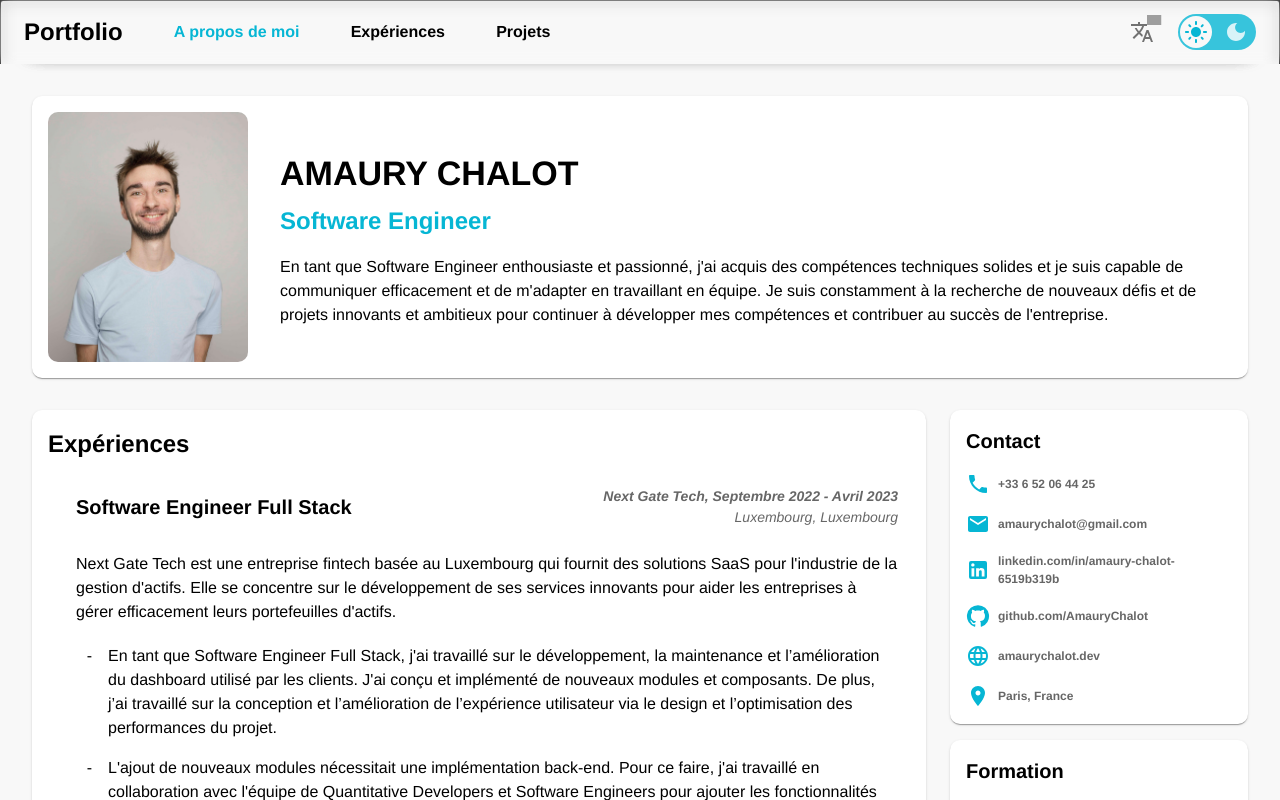
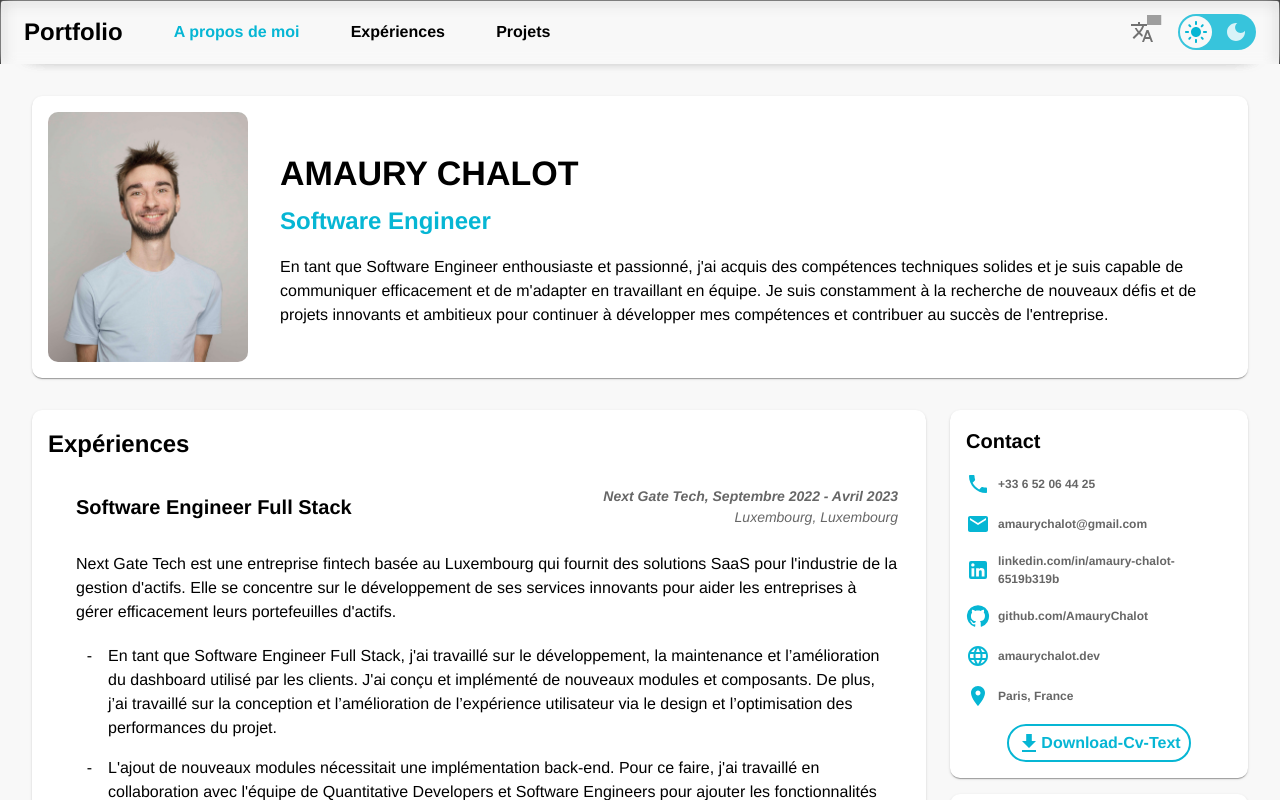
Before and after one commit to AmauryChalot/react-resume, a React (Vite) app: page / in a window 1280 px wide. Built offline with nearby package versions, Linux system fonts and the light colour scheme; grey boxes are pictures that could not be loaded.

Commit message:
feat: added section in links to download cv

```diff
--- /dev/null
+++ b/src/components/AnimatedIconPrimaryButton/AnimatedIconPrimaryButton.models.ts
@@ -0,0 +1,6 @@
+import React from "react";
+
+export interface AnimatedIconPrimaryButtonProps {
+    text: string;
+    icon?: React.ReactNode;
+}
--- /dev/null
+++ b/src/components/AnimatedIconPrimaryButton/AnimatedIconPrimaryButton.styles.ts
@@ -0,0 +1,50 @@
+import { SxProps, Theme } from "@mui/material";
+
+export const sxDownloadButton: SxProps<Theme> = {
+    backgroundColor: "transparent",
+    border: (theme) => `2px solid ${theme.palette.primary.main}`,
+    borderRadius: '9999px',
+    textTransform: 'capitalize',
+    transition: "all 0.1s ease-in-out",
+    fontWeight: 600,
+    paddingY: "2px",
+
+
+    "> a": {
+        position: "relative",
+        display: "flex",
+        flexDirection: "row",
+        alignItems: "center",
+        justifyContent: "center",
+        textDecoration: "none",
+        color: "inherit",
+
+        "> h3": {
+            fontWeight: 600,
+        },
+
+        "> div": {
+            display: "flex",
+            alignItems: "center",
+            justifyContent: "flex-end",
+            flexDirection: "column",
+            gap: "2px",
+            width: "24px",
+            height: "24px",
+            paddingBottom: "6px",
+            transition: "gap 100ms ease-in-out",
+        },
+
+        ":active": {
+            "> div": {
+                gap: "0px",
+            },
+        }
+    },
+}
+
+export const sxDownloadBottomIcon: SxProps<Theme> = {
+    backgroundColor: (theme) => theme.palette.primary.main,
+    width: "14px",
+    height: "2px",
+}
--- /dev/null
+++ b/src/components/AnimatedIconPrimaryButton/AnimatedIconPrimaryButton.tsx
@@ -0,0 +1,31 @@
+import { Box, Button, Typography } from "@mui/material";
+import React from "react";
+import { DynamicText } from "../DynamicText/DynamicText";
+import {
+  sxDownloadBottomIcon,
+  sxDownloadButton,
+} from "./AnimatedIconPrimaryButton.styles";
+import { AnimatedIconPrimaryButtonProps } from "./AnimatedIconPrimaryButton.models";
+import FrenchPDF from "../../assets/documents/Amaury-Chalot-CV-FR.pdf";
+
+export const AnimatedIconPrimaryButton = (
+  props: AnimatedIconPrimaryButtonProps
+) => {
+  const { text, icon } = props;
+
+  return (
+    <Button component="button" sx={sxDownloadButton}>
+      <a href={FrenchPDF} download="Amaury Chalot CV.pdf">
+        {icon && (
+          <Box>
+            {icon}
+            <Box component="span" sx={sxDownloadBottomIcon}></Box>
+          </Box>
+        )}
+        <Typography component="h3">
+          <DynamicText textId={text} />
+        </Typography>
+      </a>
+    </Button>
+  );
+};
--- /dev/null
+++ b/src/components/Icons/DownloadIcon/DownloadIcon.tsx
@@ -0,0 +1,20 @@
+import React from "react";
+
+interface DownloadIconProps {
+  width?: string;
+  height?: string;
+  color?: string;
+}
+
+export const DownloadIcon = (props: DownloadIconProps) => {
+  const { width, height, color } = props;
+
+  return (
+    <svg width={width ?? "50"} height={height ?? "50"} viewBox="0 0 100 100">
+      <polygon
+        points="30,0 70,0 70,50 100,50 50,100 0,50 30,50"
+        fill={color ?? "red"}
+      />
+    </svg>
+  );
+};
--- a/src/components/LinkCard/LinkCard.styles.ts
+++ b/src/components/LinkCard/LinkCard.styles.ts
@@ -48,3 +48,10 @@ export const sxLinkCardItemTypography: SxProps<Theme> = {
     color: (theme) => theme.palette.text.primary,
   },
 };
+
+export const sxLinkCardDownloadContainer: SxProps = {
+  width: "100%",
+  display: "flex",
+  alignItems: "center",
+  justifyContent: "center",
+}
--- a/src/components/LinkCard/LinkCard.tsx
+++ b/src/components/LinkCard/LinkCard.tsx
@@ -8,10 +8,13 @@ import { useMediaQuery, useTheme } from "@mui/material";
 import Box from "@mui/material/Box";
 import Link from "@mui/material/Link";
 import Typography from "@mui/material/Typography";
+import { AnimatedIconPrimaryButton } from "../AnimatedIconPrimaryButton/AnimatedIconPrimaryButton";
 import { DynamicText } from "../DynamicText/DynamicText";
+import { DownloadIcon } from "../Icons/DownloadIcon/DownloadIcon";
 import {
   sxLinkCardContainer,
   sxLinkCardContainerSmall,
+  sxLinkCardDownloadContainer,
   sxLinkCardItemContainer,
   sxLinkCardItemTypography,
   sxLinkCardTitle,
@@ -83,6 +86,18 @@ export const LinkCard = () => {
           Paris, France
         </Link>
       </Box>
+      <Box sx={sxLinkCardDownloadContainer}>
+        <AnimatedIconPrimaryButton
+          text={"download-cv-text"}
+          icon={
+            <DownloadIcon
+              width="14"
+              height="14"
+              color={theme.palette.primary.main}
+            />
+          }
+        />
+      </Box>
     </Box>
   );
 };
```
